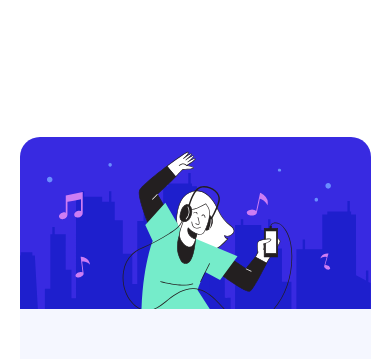
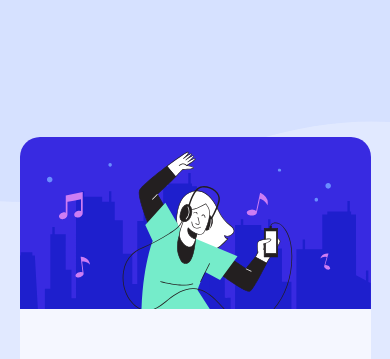
Before and after one commit to uptowngirl757/order-summary-component, a plain HTML site: page index.html in a window 390 px wide. Shown: the top 359 px of the page. Drawn offline with Linux system fonts and the light colour scheme.

Commit message:
Final Commit

```diff
--- a/main.scss
+++ b/main.scss
@@ -16,6 +16,11 @@
 body {
   font-family: "Red Hat Display", sans-serif;
   background: url(./images/pattern-background-desktop.svg);
+
+  background-size: contain;
+  background-repeat: no-repeat;
+  background-color: #e1e9ff;
+
   min-height: 100vh;
   margin: 3rem auto 0 auto;
 
@@ -124,5 +129,8 @@ body {
 @media (max-width: 60rem) {
   body {
     background: url(./images/pattern-background-mobile.svg);
+    background-size: contain;
+    background-repeat: no-repeat;
+    background-color: #e1e9ff;
   }
 }
```
Also changed, not shown: main.css, 1 other file.
